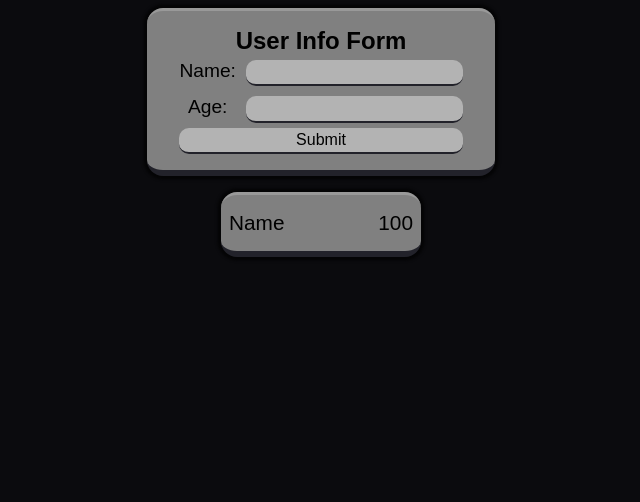
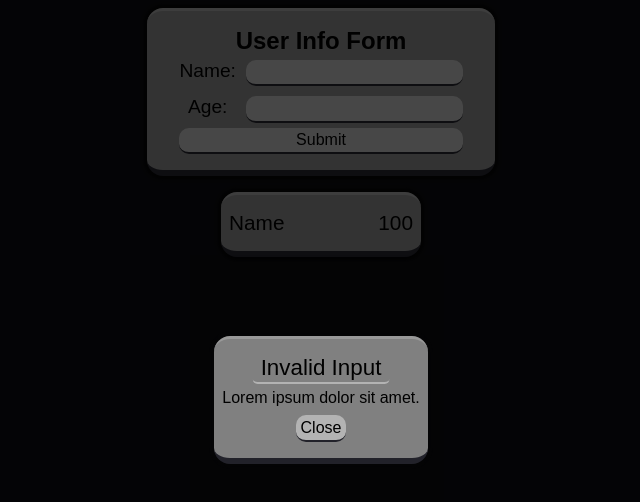
Before and after one commit to Skirbs/User-Form-React-Practice, a React (Vite) app: page / in a window 1280 px wide. Shown: the top 502 px of the page, without its empty margins (319-959 px from the left). Built offline with nearby package versions, Linux system fonts and the light colour scheme; a web font is replaced by a local one.

Commit message:
Added ErrorPopup Component

```diff
--- a/src/App.jsx
+++ b/src/App.jsx
@@ -1,10 +1,13 @@
 import UserForm from "./components/userForm/UserForm";
 import UserList from "./components/UserLIst/UserList";
+import ErrorPopup from "./components/ErrorPopup/ErrorPopup";
+
 function App() {
   return (
     <>
-      <UserForm></UserForm>
-      <UserList></UserList>
+      <UserForm />
+      <UserList />
+      <ErrorPopup />
     </>
   );
 }
--- /dev/null
+++ b/src/components/ErrorPopup/ErrorPopup.jsx
@@ -0,0 +1,16 @@
+import Card from "../cards/card";
+import style from "./ErrorPopup.module.css";
+
+const ErrorPopup = () => {
+  return (
+    <div className={`${style["background"]} flex justify-center align-items-center`}>
+      <Card className={`${style["main"]} flex-column align-items-center`}>
+        <p>Invalid Input</p>
+        <p>Lorem ipsum dolor sit amet. </p>
+        <button>Close</button>
+      </Card>
+    </div>
+  );
+};
+
+export default ErrorPopup;
--- /dev/null
+++ b/src/components/ErrorPopup/ErrorPopup.module.css
@@ -0,0 +1,57 @@
+.background {
+  position: fixed;
+  inset: 0;
+  background-color: rgba(0, 0, 0, 0.6);
+}
+
+.main {
+  gap: 8px;
+}
+
+.main p:first-of-type {
+  font-size: 1.4rem;
+
+  position: relative;
+
+  &::after {
+    content: "";
+    position: absolute;
+    left: 50%;
+    top: 50%;
+    transform: translate(-50%, -50%);
+    width: calc(100% + 16px);
+    height: 30px;
+    background-color: transparent;
+    border-bottom: 2px solid var(--primary-70);
+    border-radius: 5px;
+  }
+}
+
+.main p:last-of-type /* @media */ {
+  max-width: 300px;
+}
+
+.main button {
+  border-radius: 10px;
+  border: none;
+
+  background-color: var(--primary-70);
+  padding: 0.2rem 0.3rem;
+
+  border-bottom: 2px solid var(--background-15);
+
+  outline: none;
+
+  cursor: pointer;
+
+  &:hover {
+    margin-top: 1px;
+    border-bottom-width: 1px;
+    background-color: var(--primary-65);
+  }
+
+  &:active {
+    margin-top: 2px;
+    border-bottom-width: 0px;
+  }
+}
```
